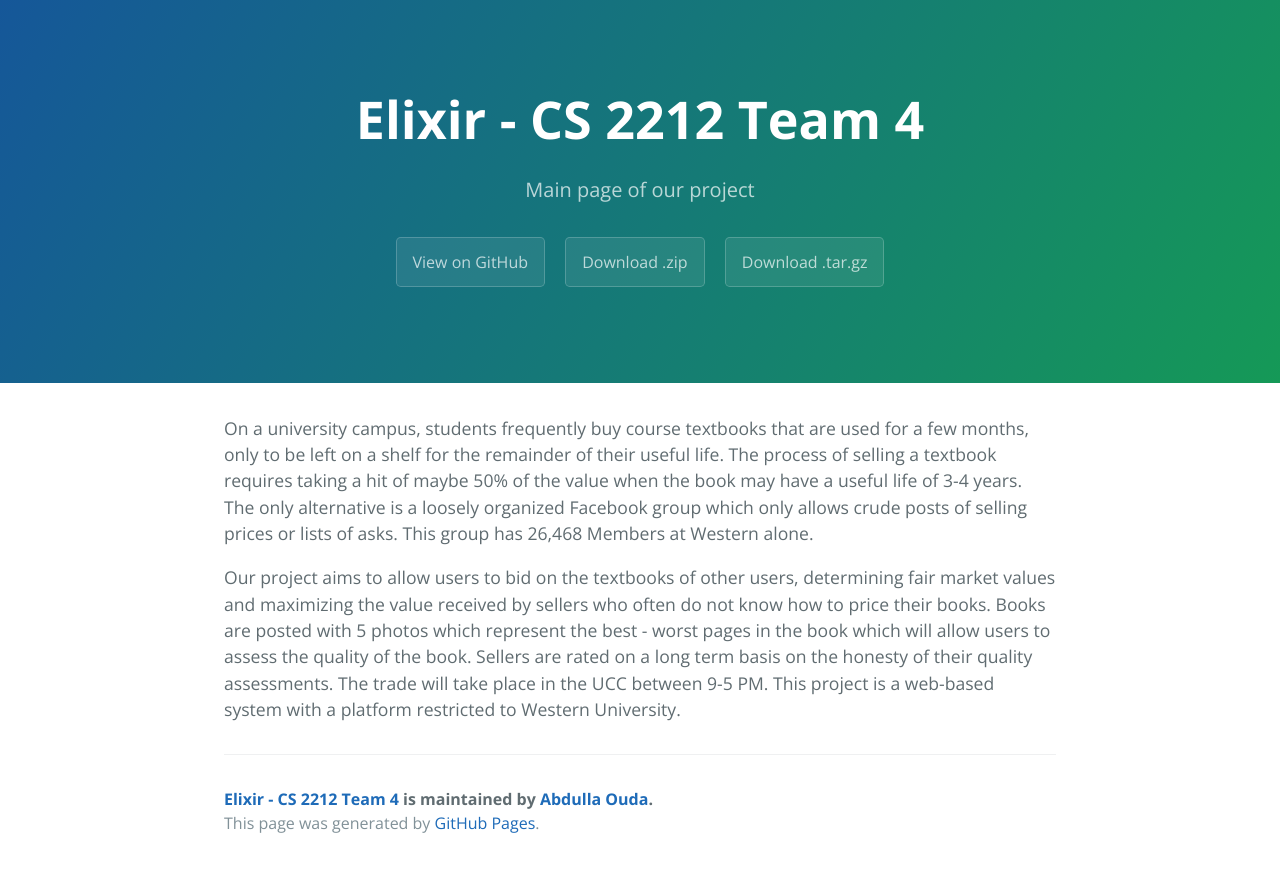
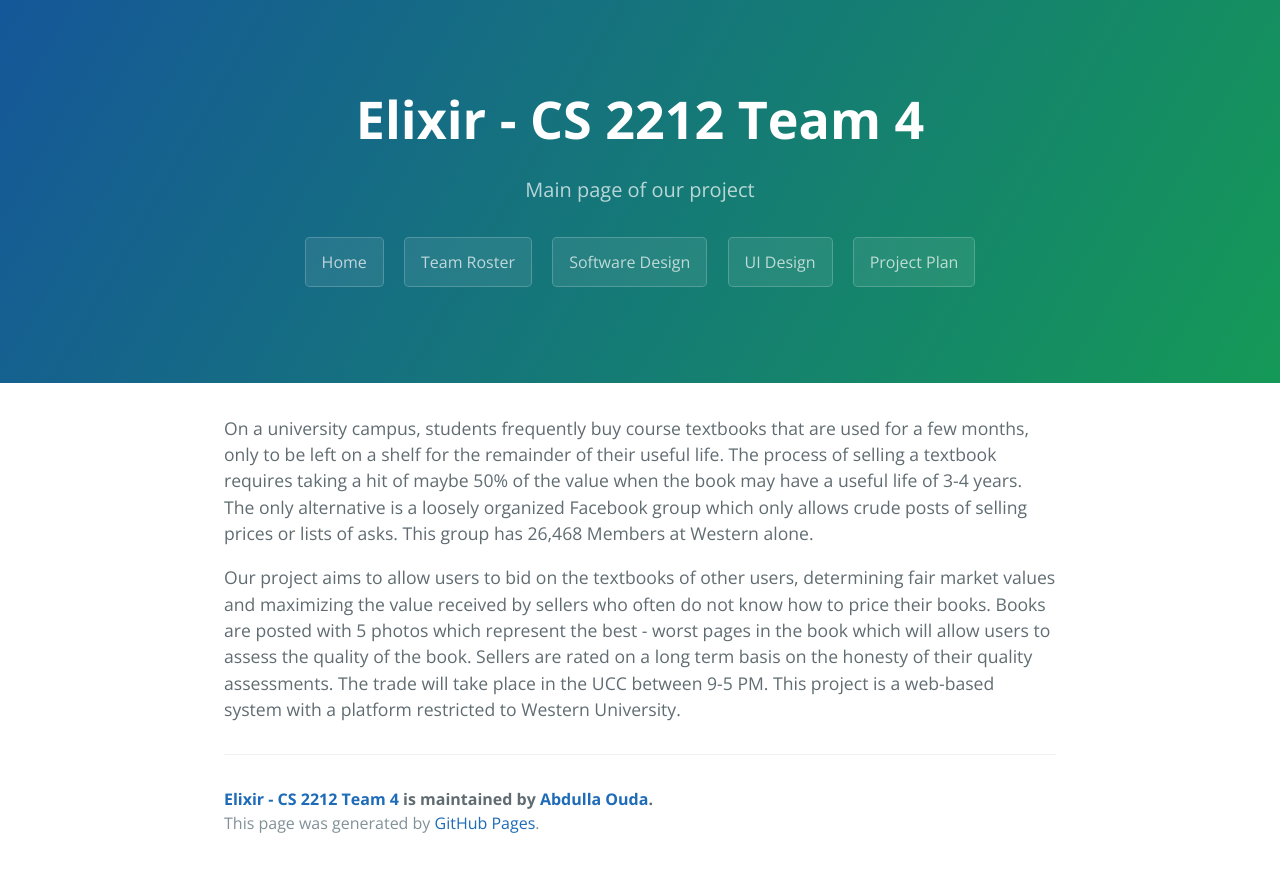
Before and after one commit to aouda6/Elixir, a Jekyll site: the page built from index.html, in a window 1280 px wide. Shown: the top 872 px of the page. Built offline with Jekyll 4.4.1, drawn with Linux system fonts in a browser that asks for light colours; the list of posts is cut into pages by our own code.

Commit message:
Created and replaced buttons
Only linked "Home" button to index page

```diff
--- a/_includes/page-header.html
+++ b/_includes/page-header.html
@@ -1,7 +1,9 @@
 <section class="page-header">
   <h1 class="project-name">{{ site.title }}</h1>
   <h2 class="project-tagline">{{ site.tagline }}</h2>
-  <a href="#" class="btn">View on GitHub</a>
-  <a href="#" class="btn">Download .zip</a>
-  <a href="#" class="btn">Download .tar.gz</a>
+  <a href="index.html" class="btn">Home</a>
+  <a href="#" class="btn">Team Roster</a>
+  <a href="#" class="btn">Software Design</a>
+  <a href="#" class="btn">UI Design</a>
+  <a href="#" class="btn">Project Plan</a>
 </section>
```
